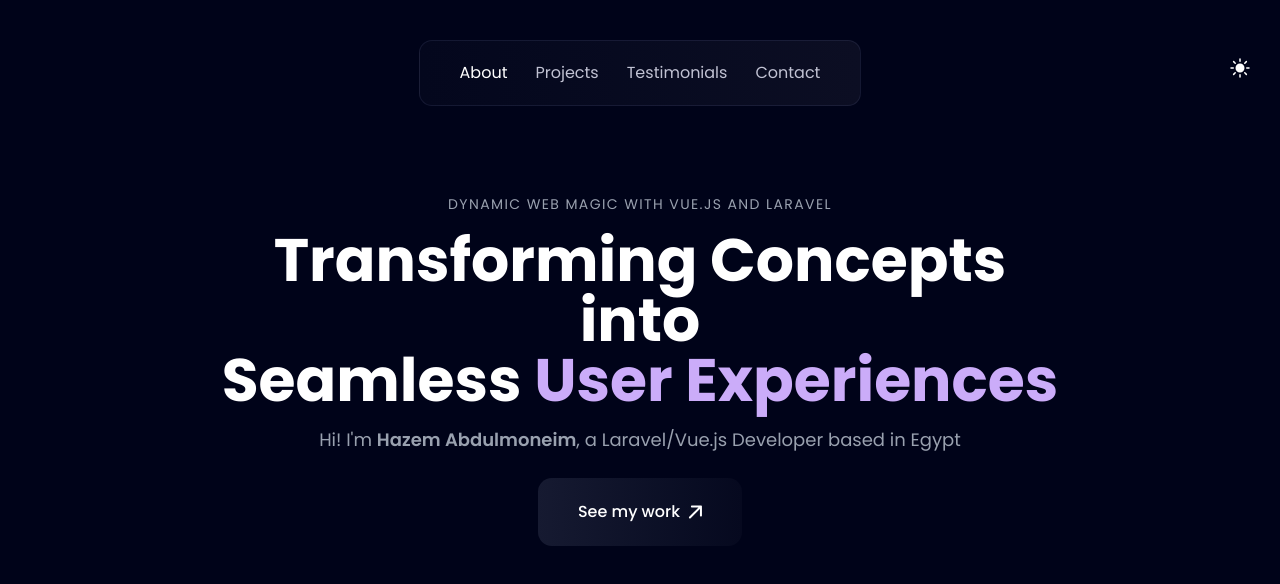
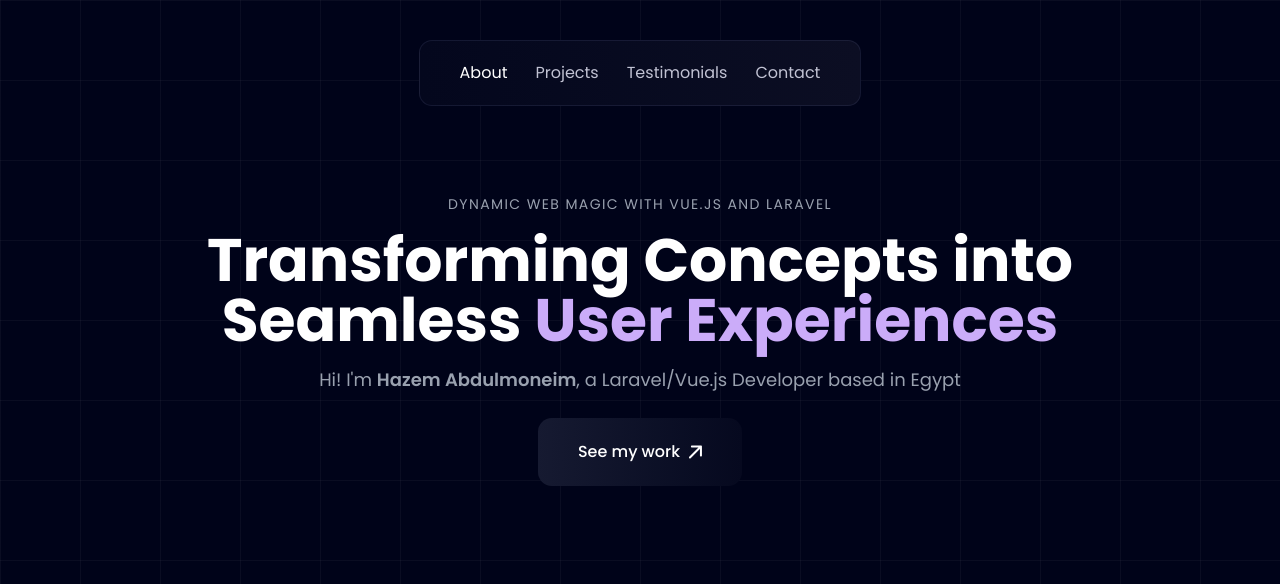
Before and after one commit to HazemPhoenix/Personal-Portfolio, a Vue app: page / in a window 1280 px wide. Shown: the top 584 px of the page. Built offline with nearby package versions, Linux system fonts and the light colour scheme; a web font is replaced by a local one.

Commit message:
add background grid

```diff
--- a/index.html
+++ b/index.html
@@ -12,7 +12,7 @@
     />
   </head>
   <body>
-    <div id="app" class="w-[100vw]"></div>
+    <div id="app"></div>
     <script type="module" src="/src/main.js"></script>
   </body>
 </html>
--- a/src/components/TheHeader.vue
+++ b/src/components/TheHeader.vue
@@ -1,15 +1,14 @@
 <template>
   <header
-    class="w-full md:w-8/12 mx-auto mt-32 text-center dark:text-white text-gray-800"
+    class="w-full md:w-9/12 mx-auto mt-32 text-center dark:text-white text-gray-800"
   >
     <p
       class="text-sm tracking-widest dark:text-gray-400 text-gray-800 uppercase"
     >
       Dynamic Web Magic with Vue.js and Laravel
     </p>
-    <h1 class="text-5xl md:text-6xl font-bold mt-4">
-      Transforming Concepts into <br />
-      Seamless
+    <h1 class="text-3xl md:text-6xl font-bold mt-4">
+      Transforming Concepts into Seamless
       <span class="dark:text-[#CBACF9] text-[#7519ff]">User Experiences</span>
     </h1>
     <p class="text-lg dark:text-gray-400 text-gray-800 mt-4">
--- a/src/pages/HomePage.vue
+++ b/src/pages/HomePage.vue
@@ -1,8 +1,10 @@
 <template>
+  <!-- Parent container to hold the grid/spotlight overlay -->
   <div
-    class="dark:bg-[#000319] bg-gray-100 dark:text-white text-gray-800 w-full min-h-screen flex flex-col px-2 md:px-0"
+    class="relative w-full min-h-screen bg-[#000319] text-white overflow-hidden absolute z-50"
   >
-    <ToggleDarkMode />
+    <!-- The pseudo-element (for the grid + spotlights) is added in <style> below -->
+
     <TheNavbar current="about" />
     <TheHeader />
     <TheMainSection />
@@ -23,7 +25,6 @@
 import TheMainSection from "@/components/TheMainSection.vue";
 import TheNavbar from "@/components/TheNavbar.vue";
 import TheRecentProjectsSection from "@/components/TheRecentProjectsSection.vue";
-import ToggleDarkMode from "@/components/ToggleDarkMode.vue";
 
 export default {
   components: {
@@ -35,7 +36,31 @@
     TheExperienceSection,
     TheApproachSection,
     TheFooter,
-    ToggleDarkMode,
   },
 };
 </script>
+
+<style scoped>
+.relative::before {
+  content: "";
+  position: absolute;
+  inset: 0;
+  z-index: -1;
+  pointer-events: none;
+
+  background: repeating-linear-gradient(
+      to bottom,
+      rgba(255, 255, 255, 0.04) 0,
+      rgba(255, 255, 255, 0.04) 1px,
+      transparent 1px,
+      transparent 80px
+    ),
+    repeating-linear-gradient(
+      to right,
+      rgba(255, 255, 255, 0.04) 0,
+      rgba(255, 255, 255, 0.04) 1px,
+      transparent 1px,
+      transparent 80px
+    );
+}
+</style>
```
